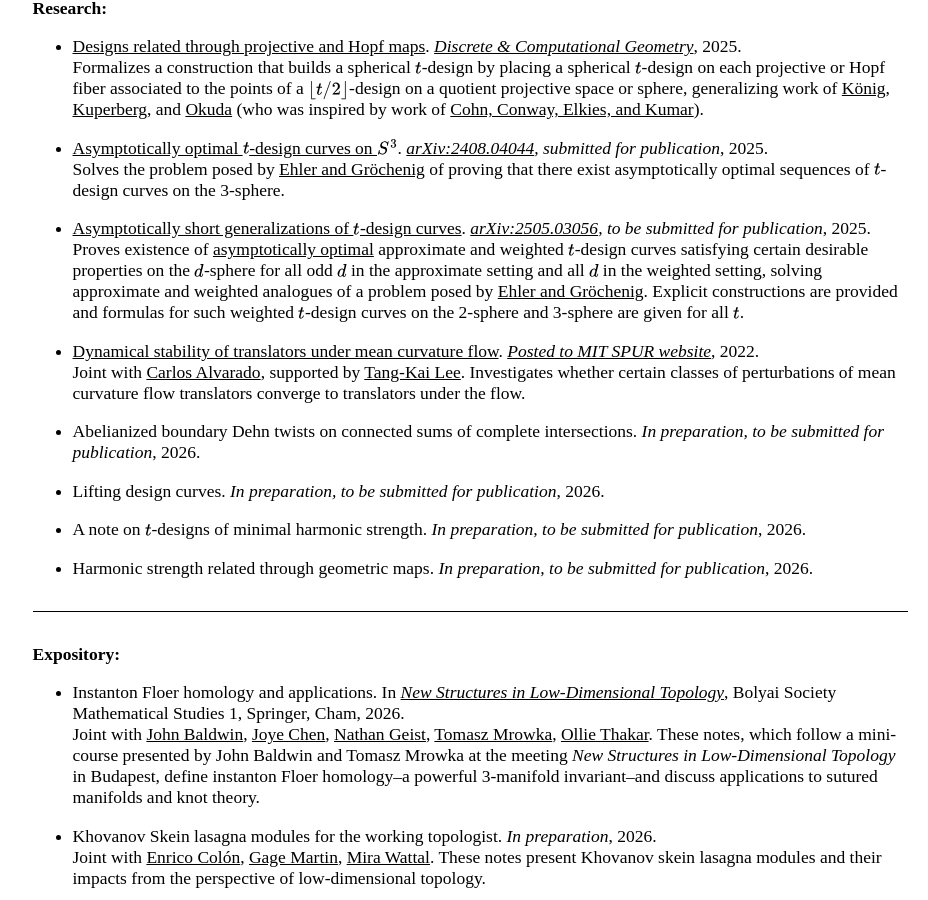
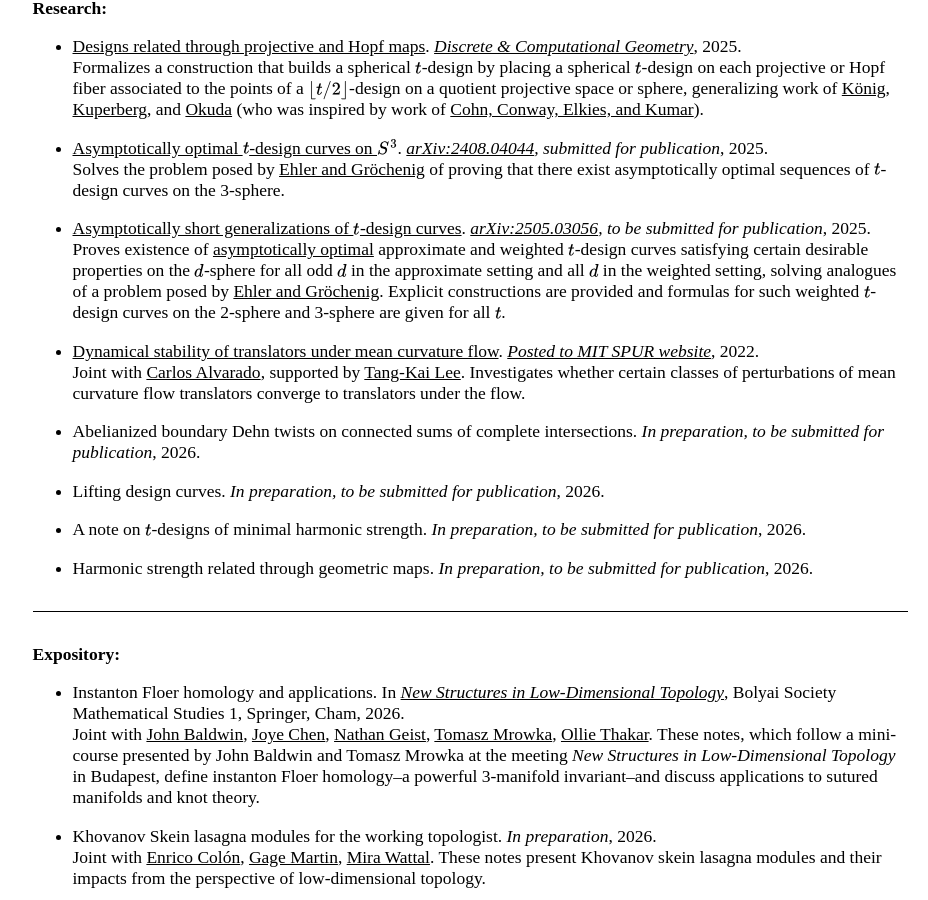
Before and after one commit to AyodejiLindblad/AyodejiLindblad.github.io, a Jekyll site: the page built from index.md, in a window 1280 px wide and 900 px high, scrolled down 638 px. Shown: the whole window, without its empty margins (170-1098 px from the left). Built offline with Jekyll 4.4.1, drawn with Linux system fonts in a browser that asks for light colours; some web fonts are replaced.

Commit message:
Update index.md

```diff
--- a/index.md
+++ b/index.md
@@ -46,7 +46,7 @@ I'm a third-year PhD student of [Tom Mrowka](https://math.mit.edu/~mrowka/) at [
     Solves the problem posed by [Ehler and Gröchenig](https://www.cambridge.org/core/journals/forum-of-mathematics-sigma/article/tdesign-curves-and-mobile-sampling-on-the-sphere/3876FD22A0D8BC17B9F2207F53142466) of proving that there exist asymptotically optimal sequences of $t$\-design curves on the 3-sphere.
 
 * [Asymptotically short generalizations of $t$\-design curves](https://arxiv.org/pdf/2505.03056). *[arXiv:2505.03056](https://arxiv.org/abs/2505.03056), to be submitted for publication*, 2025.
-    Proves existence of [asymptotically optimal](https://arxiv.org/abs/2601.04119) approximate and weighted $t$-design curves satisfying certain desirable properties on the $d$-sphere for all odd $d$ in the approximate setting and all $d$ in the weighted setting, solving approximate and weighted analogues of a problem posed by [Ehler and Gröchenig](https://www.cambridge.org/core/journals/forum-of-mathematics-sigma/article/tdesign-curves-and-mobile-sampling-on-the-sphere/3876FD22A0D8BC17B9F2207F53142466). Explicit constructions are provided and formulas for such weighted $t$\-design curves on the 2-sphere and 3-sphere are given for all $t$.
+    Proves existence of [asymptotically optimal](https://arxiv.org/abs/2601.04119) approximate and weighted $t$-design curves satisfying certain desirable properties on the $d$-sphere for all odd $d$ in the approximate setting and all $d$ in the weighted setting, solving analogues of a problem posed by [Ehler and Gröchenig](https://www.cambridge.org/core/journals/forum-of-mathematics-sigma/article/tdesign-curves-and-mobile-sampling-on-the-sphere/3876FD22A0D8BC17B9F2207F53142466). Explicit constructions are provided and formulas for such weighted $t$\-design curves on the 2-sphere and 3-sphere are given for all $t$.
 
 * [Dynamical stability of translators under mean curvature flow](https://math.mit.edu/research/undergraduate/spur/documents/2022/Alvarado_Linblad.pdf). *[Posted to MIT SPUR website](https://math.mit.edu/research/undergraduate/spur/past-projects.html)*, 2022.
     Joint with [Carlos Alvarado](https://alvarado-alvarez.github.io/), supported by [Tang-Kai Lee](https://www.math.columbia.edu/~leetk/). Investigates whether certain classes of perturbations of mean curvature flow translators converge to translators under the flow.
```
